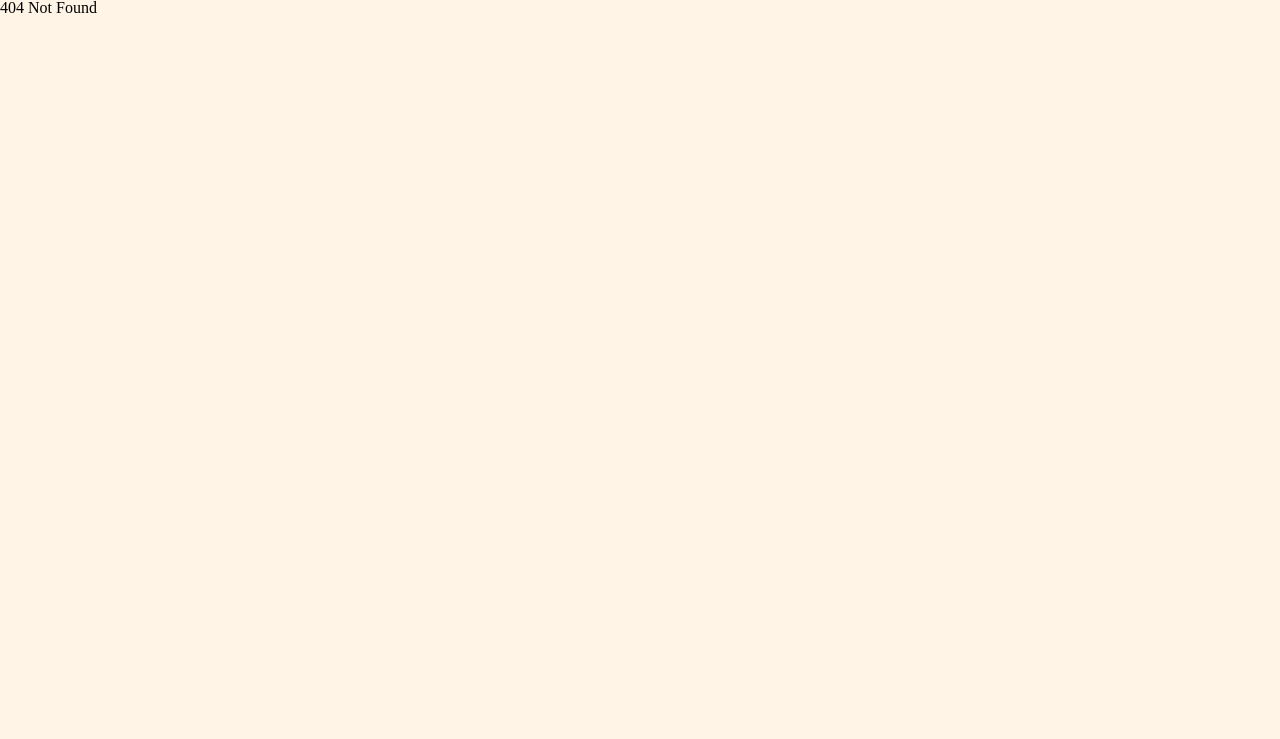
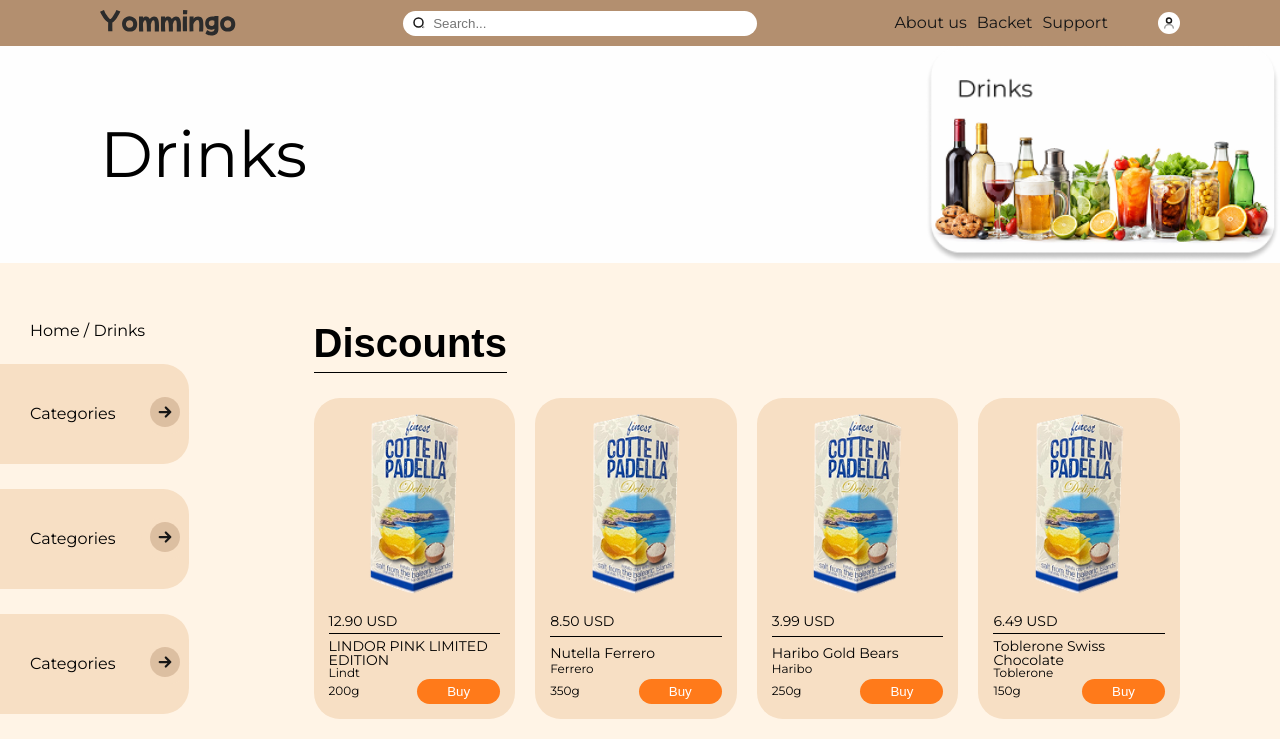
Before and after one commit to Va-Tsu/amazon-dip, a React (Vite) app in the folder frontend/: page /categories/Drinks in a window 1280 px wide. Before the commit this address had no page. Shown: the top 739 px of the page. Built offline with nearby package versions, Linux system fonts and the light colour scheme; a web font is replaced by a local one.

Commit message:
catalog done

```diff
--- a/frontend/src/App.tsx
+++ b/frontend/src/App.tsx
@@ -6,6 +6,7 @@
 import { Reset } from "./pages/Auth/Reset/Reset";
 import { YommingoMain } from "./pages/Yommingo/YommingoMain/YommingoMain";
 import { YommingoProductCard } from "./pages/Yommingo/YommingoProductCard/YommingoProductCard";
+import { YommingoCatalog } from "./pages/Yommingo/YommingoCatalog/YommingoCatalog";
 //#endregion
 function App() {
 
@@ -15,6 +16,7 @@
       <Route path="/">
         <Route index element={<YommingoMain />}/>
         <Route path="product/:id" element={<YommingoProductCard />}/>
+        <Route path="categories/:category" element={<YommingoCatalog/>}/>
 
         <Route path="auth">
           <Route index element={<Welcome />}/>
--- /dev/null
+++ b/frontend/src/pages/Yommingo/YommingoCatalog/YommingoCatalog.tsx
@@ -0,0 +1,107 @@
+import { useParams } from "react-router-dom";
+import { Header } from "../../../assets/Header";
+import { CardList } from "../../../assets/CardList";
+import { mockCards } from "../../../types/testData";
+import { Footer } from "../../../assets/footer";
+
+const mockCategory = {
+  vegetables: {
+    title: 'Vegetables and greens',
+    imgUrl: '/imgs/img/yommingo/vg.png',
+  },
+  fruits: {
+    title: 'Fruits and berries',
+    imgUrl: '/imgs/img/yommingo/fb.png',
+  },
+  dairy: {
+    title: 'Dairy products',
+    imgUrl: '/imgs/img/yommingo/dp.png',
+  },
+  Meat: {
+    title: 'Meat and fish',
+    imgUrl: '/imgs/img/yommingo/mf.png',
+  },
+  grocery: {
+    title: 'Grocery store',
+    imgUrl: '/imgs/img/yommingo/gs.png',
+    Category: 'Grocery',
+  },
+  Snacks: {
+    title: 'Snacks and sweets',
+    imgUrl: '/imgs/img/yommingo/ss.png',
+  },
+  Drinks: {
+    title: 'Drinks',
+    imgUrl: '/imgs/img/yommingo/d.png',
+  },
+};
+
+export function YommingoCatalog() {
+  const { category } = useParams();
+  const data = mockCategory[category as keyof typeof mockCategory];
+  return (
+    <section className="catalog">
+      <Header/>
+        <section className="catalog__content">
+          <section className="catalog__pres">
+            <h1 className="catalog__pres__title">{data.title}</h1>
+            <img className="catalog__pres__img" src={data.imgUrl} alt="img" />
+          </section>
+          <section className="catalog__aside__disc">
+            <aside className="catalog__aside catalog__aside__onDesktop">
+              <p className="catalog__aside__nav">
+                Home / {data.title}
+              </p>
+
+              <div className="catalog__aside__card">
+                <h2 className="catalog__aside__card__title">
+                  Categories
+                </h2>
+                <button className="catalog__aside__card__button"><img src="/imgs/icons/catalog/arrowR.svg" alt="" /></button>
+              </div>
+              <div className="catalog__aside__card">
+                <h2 className="catalog__aside__card__title">
+                  Categories
+                </h2>
+                <button className="catalog__aside__card__button"><img src="/imgs/icons/catalog/arrowR.svg" alt="" /></button>
+              </div>
+              <div className="catalog__aside__card">
+                <h2 className="catalog__aside__card__title">
+                  Categories
+                </h2>
+                <button className="catalog__aside__card__button"><img src="/imgs/icons/catalog/arrowR.svg" alt="" /></button>
+              </div>
+            </aside>
+
+            <aside className="catalog__aside catalog__aside__onMobile">
+              <p className="catalog__aside__nav">
+                Home / {category}
+              </p>
+
+              <div className="catalog__aside__card">
+                <h2 className="catalog__aside__card__title">
+                  Categories
+                </h2>
+              </div>
+            </aside>
+
+            <section className="catalog__discounts">
+              <h1 className="catalog__discounts__title" id="catalog__title">
+                Discounts
+              </h1>
+              <div className="catalog__discounts__list">
+                <CardList cards={mockCards} limit={5}/>
+              </div>
+            </section>
+          </section>
+
+          <section className="catalog__main">
+            <h1 className="catalog__main__title" id="catalog__title">{category}</h1>
+
+            <CardList cards={mockCards} limit={5}/>
+          </section>
+        </section>
+      <Footer/>
+    </section>
+  );
+}
--- /dev/null
+++ b/frontend/src/pages/Yommingo/YommingoCatalog/index.ts
@@ -0,0 +1 @@
+export * from "./YommingoCatalog"
--- a/frontend/src/pages/Yommingo/YommingoMain/YommingoMain.tsx
+++ b/frontend/src/pages/Yommingo/YommingoMain/YommingoMain.tsx
@@ -75,13 +75,13 @@
         <h2 className="popular__title">Popular categories</h2>
 
         <div className="popular__grid">
-          <Link to="/yommingo/categories/vegetables"><img src="/imgs/img/yommingo/vg.png" alt="Vegetables" className="popular__grid__img" /></Link>
-          <Link to="/yommingo/categories/fruits"><img src="/imgs/img/yommingo/fb.png" alt="Fruits" className="popular__grid__img" /></Link>
-          <Link to="/yommingo/categories/dairy"><img src="/imgs/img/yommingo/dp.png" alt="Dairy" className="popular__grid__img" /></Link>
-          <Link to="/yommingo/categories/meat"><img src="/imgs/img/yommingo/mf.png" alt="Meat" className="popular__grid__img" /></Link>
-          <Link to="/yommingo/categories/grocery"><img src="/imgs/img/yommingo/gs.png" alt="Grocery" className="popular__grid__img" /></Link>
-          <Link to="/yommingo/categories/Snacks"><img src="/imgs/img/yommingo/ss.png" alt="Snacks" className="popular__grid__img" /></Link>
-          <Link to="/yommingo/categories/Drinks"><img src="/imgs/img/yommingo/d.png" alt="Drinks" className="popular__grid__img" /></Link>
+          <Link to="/categories/vegetables"><img src="/imgs/img/yommingo/vg.png" alt="Vegetables" className="popular__grid__img" /></Link>
+          <Link to="/categories/fruits"><img src="/imgs/img/yommingo/fb.png" alt="Fruits" className="popular__grid__img" /></Link>
+          <Link to="/categories/dairy"><img src="/imgs/img/yommingo/dp.png" alt="Dairy" className="popular__grid__img" /></Link>
+          <Link to="/categories/meat"><img src="/imgs/img/yommingo/mf.png" alt="Meat" className="popular__grid__img" /></Link>
+          <Link to="/categories/grocery"><img src="/imgs/img/yommingo/gs.png" alt="Grocery" className="popular__grid__img" /></Link>
+          <Link to="/categories/Snacks"><img src="/imgs/img/yommingo/ss.png" alt="Snacks" className="popular__grid__img" /></Link>
+          <Link to="/categories/Drinks"><img src="/imgs/img/yommingo/d.png" alt="Drinks" className="popular__grid__img" /></Link>
         </div>
       </section>
 
--- a/frontend/src/styles/components/Footer.scss
+++ b/frontend/src/styles/components/Footer.scss
@@ -8,6 +8,7 @@
   color: $bg-color;
   font-family: $font-main;
   position: relative;
+  margin-top: auto;
 
   @include tablet() {
     padding: 0 50px;
@@ -23,10 +24,6 @@
     padding-top: 20px;
     padding-bottom: 100px;
     gap: 20px;
-
-    &__ondesktop__item {
-      @include text (16, 100%, 400);
-    }
 
     @include mobile() {
       flex-direction: column;
--- a/frontend/src/styles/components/Header.scss
+++ b/frontend/src/styles/components/Header.scss
@@ -49,6 +49,11 @@
         flex-direction: row-reverse;
       }
 
+      &__account {
+        display: flex;
+        align-items: center;
+      }
+
       &__onmobile {
         display: block;
         @include tablet {
--- a/frontend/src/styles/master.scss
+++ b/frontend/src/styles/master.scss
@@ -32,5 +32,6 @@
   //#region yommingo
   @use './pages/yommingo/yommingoMain.scss';
   @use './pages/yommingo/yommingoProductCard.scss';
+  @use './pages/yommingo/YommingoCatalog.scss';
   //#endregion
 //endregion
--- /dev/null
+++ b/frontend/src/styles/pages/yommingo/YommingoCatalog.scss
@@ -0,0 +1,157 @@
+//#region imports
+@use '../../abstracts/variables' as *;
+@use '../../abstracts/mixins' as *;
+//#endregion
+
+
+#catalog__title {
+  font-family: $font-logo;
+  @include text(40px,100%,600);
+  margin-bottom: 35px;
+  display: inline-block;
+  position: relative;
+
+  &::after {
+    content: '';
+    bottom: -10px;
+    position: absolute;
+    width: 100%;
+    display: block;
+    height: 1px;
+    background-color: black;
+  }
+}
+.catalog {
+  font-family: $font-main;
+  &__content {
+    display: flex;
+    flex-direction: column;
+    min-height: 100vh;
+  }
+
+  &__pres {
+
+    display: flex;
+    justify-content: space-between;
+    padding-left: 20px;
+    background-color: #FEFEFE;
+    align-items: center;
+    @include tablet() {
+      padding-left: 50px;
+    }
+
+    @include desktop() {
+      padding-left: 100px;
+    }
+
+    &__title {
+      @include text (64px, 100%, 400);
+
+      @include toDesktop () {
+        @include text (32px, 100%, 400);
+      }
+      @include mobile () {
+        @include text (24px, 100%, 400);
+      }
+      text-align: center;
+    }
+
+    &__img {
+      width: 30%;
+    }
+  }
+  &__aside__disc {
+    margin-top: 60px;
+    display: flex;
+    gap: 25px;
+
+    @include toDesktop() {
+      flex-direction: column;
+    }
+  }
+  &__aside {
+    display: flex;
+    flex-direction: column;
+    gap: 25px;
+    &__nav{
+      padding-left: 30px;
+    }
+    &__card{
+      display: flex;
+      justify-content: space-between;
+      align-items: center;
+      gap: 25px;
+      background-color: #F7DFC4;
+      border-bottom-right-radius: 26px;
+      border-top-right-radius: 26px;
+      height: 100px;
+      padding-left: 30px;
+
+      @include toDesktop() {
+        padding: 0;
+        justify-content: center;
+        height: 50px;
+        width: 30%;
+        margin-bottom: 50px;
+      }
+
+      &__title {
+
+      }
+      &__button {
+        border: none;
+        background-color: #F7DFC4;
+        border-radius: 26px;
+      }
+    }
+  }
+
+  &__discounts {
+    padding-left: 20px;
+    padding: 0 20px;
+    @include desktop () {
+      width: 100%;
+    }
+    @include tablet() {
+      padding: 0 50px;
+    }
+
+    @include desktop() {
+      padding: 0 100px;
+    }
+    &__title {
+      @include text (16px,100%,400);
+    }
+    &__list {
+    }
+  }
+
+  &__main {
+    margin-top: 75px;
+    padding: 0 20px;
+    @include tablet() {
+      padding: 0 50px;
+    }
+
+    @include desktop() {
+      padding: 0 100px;
+    }
+    margin-bottom: 50px;
+  }
+}
+
+.catalog__aside__onDesktop {
+  display: none;
+  @include desktop() {
+    display: flex;
+  }
+
+}
+
+.catalog__aside__onMobile {
+  display: none;
+
+  @include toDesktop() {
+    display: flex;
+  }
+}
```
Also changed, not shown: frontend/public/imgs/icons/catalog/arrowR.svg (added), frontend/public/imgs/img/catalog/vegetables.png (added).
